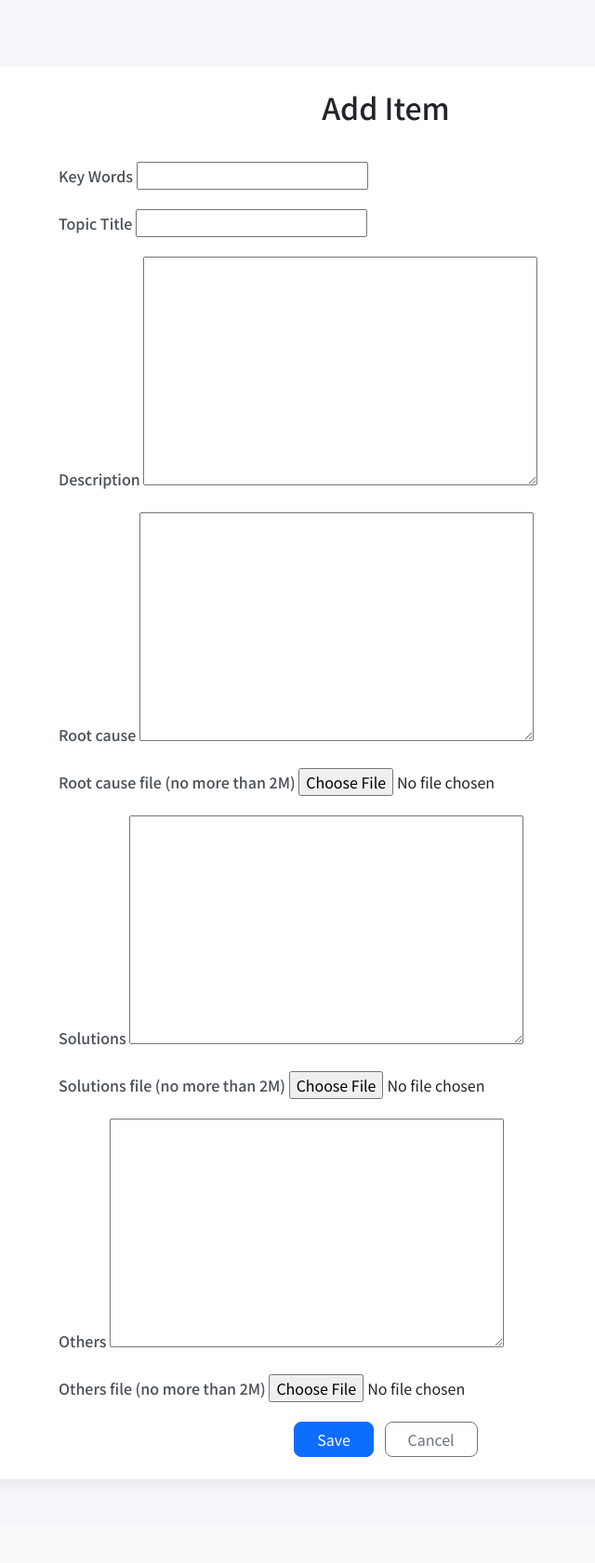
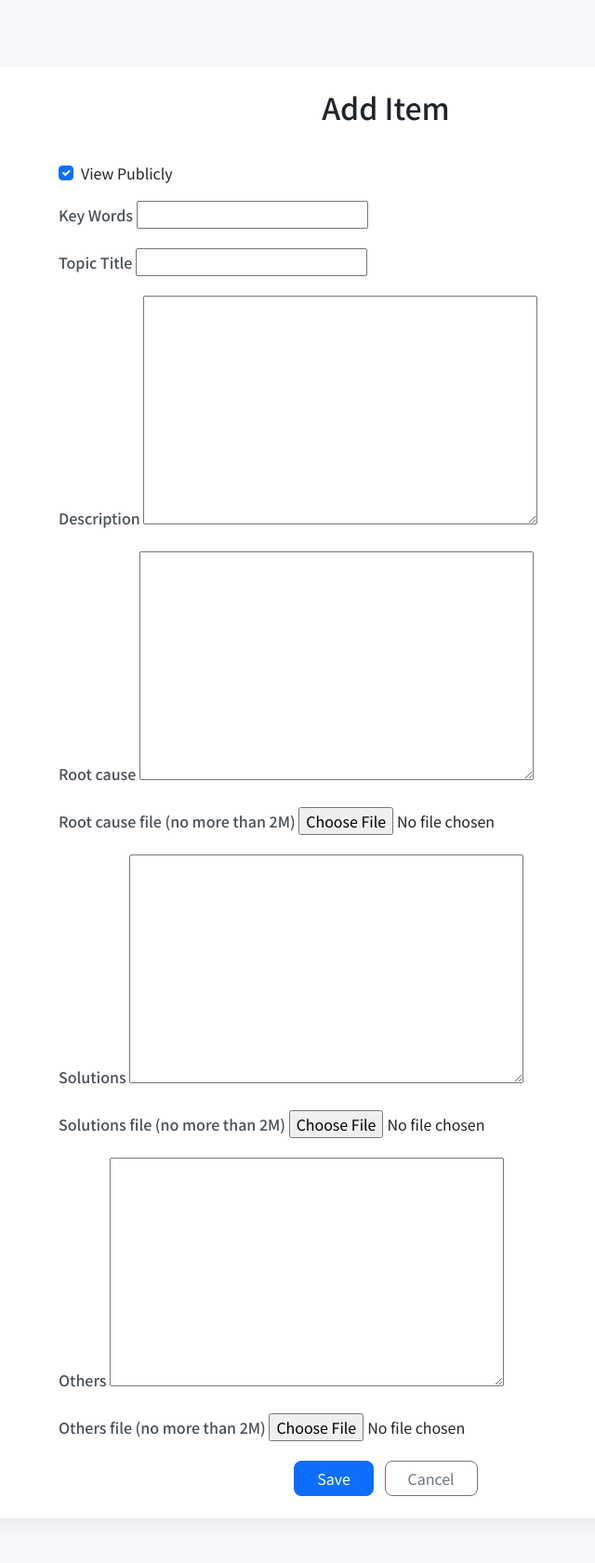
Before and after one commit to cnluyq/lore_keeper, a Django app: page /add/ in a window 1280 px wide. Shown: the part 62-1743 px from the top of the page at 93% size, without its empty margins (225-865 px from the left). Before the commit the page ends 1655 px from the top, so only its background shows below. Run offline with Django 4.2, Linux system fonts and the light colour scheme; the visitor is signed in with stand-in values (Sample User, id 1).

Commit message:
add view public or not for each item

```diff
--- a/problems/forms.py
+++ b/problems/forms.py
@@ -9,7 +9,7 @@ class ProblemForm(forms.ModelForm):
             'key_words', 'title', 'description',
             'root_cause', 'root_cause_file',
             'solutions', 'solutions_file',
-            'others', 'others_file'
+            'others', 'others_file', 'is_public'
         ]
 
     def __init__(self, *args, **kwargs):
--- a/problems/models.py
+++ b/problems/models.py
@@ -14,6 +14,7 @@ class Problem(models.Model):
     create_time = models.DateTimeField(auto_now_add=True)
     update_time = models.DateTimeField(auto_now=True)
     created_by  = models.ForeignKey(User, on_delete=models.SET_NULL, null=True)
+    is_public = models.BooleanField(default=True, verbose_name="public view")
 
     class Meta:
         ordering = ['-create_time']
--- a/problems/templates/problems/problem_form.html
+++ b/problems/templates/problems/problem_form.html
@@ -3,9 +3,15 @@
 <div class="container py-5">
   <div class="card custom-card p-4">
     <h2 class="mb-4 text-center">{{ action }} Item</h2>
+      <form method="post" enctype="multipart/form-data" class="row g-3 form-wrapper">
+      {% csrf_token %}
 
-    <form method="post" enctype="multipart/form-data" class="row g-3 form-wrapper">
-      {% csrf_token %}
+      <div class="col-12">
+        <div class="form-check">
+          <input class="form-check-input" type="checkbox" name="is_public" id="id_is_public" {% if form.instance.is_public or not form.instance.pk %}checked{% endif %}>
+          <label class="form-check-label" for="id_is_public">View Publicly</label>
+        </div>
+      </div>
 
       <!-- Key Words -->
       <div class="col-12">
@@ -23,7 +29,7 @@
 
       <!-- 其余字段 -->
       {% for field in form %}
-        {% if field.name not in 'key_words,title' %}
+        {% if field.name not in 'key_words,title,is_public' %}
           <div class="col-12">
             <label class="form-label" for="{{ field.id_for_label }}">{{ field.label }}</label>
             {{ field }}
--- a/problems/views.py
+++ b/problems/views.py
@@ -55,6 +55,7 @@ def problem_list(request):
             'created_by': p.created_by.username if p.created_by else '-',
         }
         for p in problems
+        if (p.created_by == request.user or request.user.is_superuser or p.is_public)
     ]
     context = {
         'problems_json': json.dumps(data, ensure_ascii=False),
@@ -98,6 +99,9 @@ def problem_add(request):
 @owner_or_superuser_required
 def problem_edit(request, pk):
     problem = get_object_or_404(Problem, pk=pk)
+    if not problem.is_public and not (request.user == problem.created_by or request.user.is_superuser):
+        raise PermissionDenied
+
     if request.method == 'POST':
         form = ProblemForm(request.POST, request.FILES, instance=problem)
         if form.is_valid():
```
